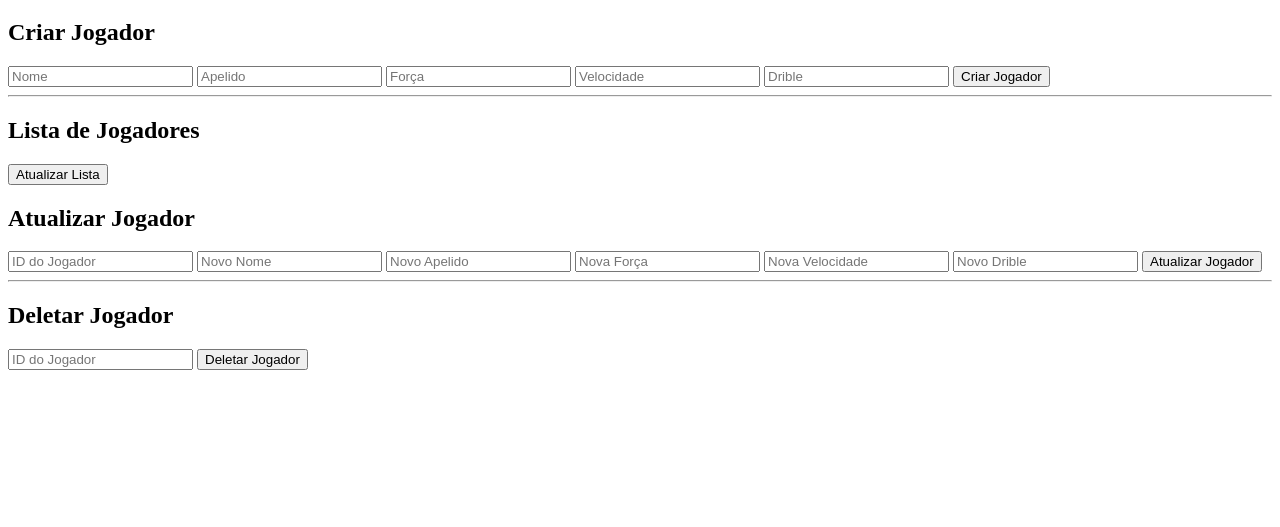
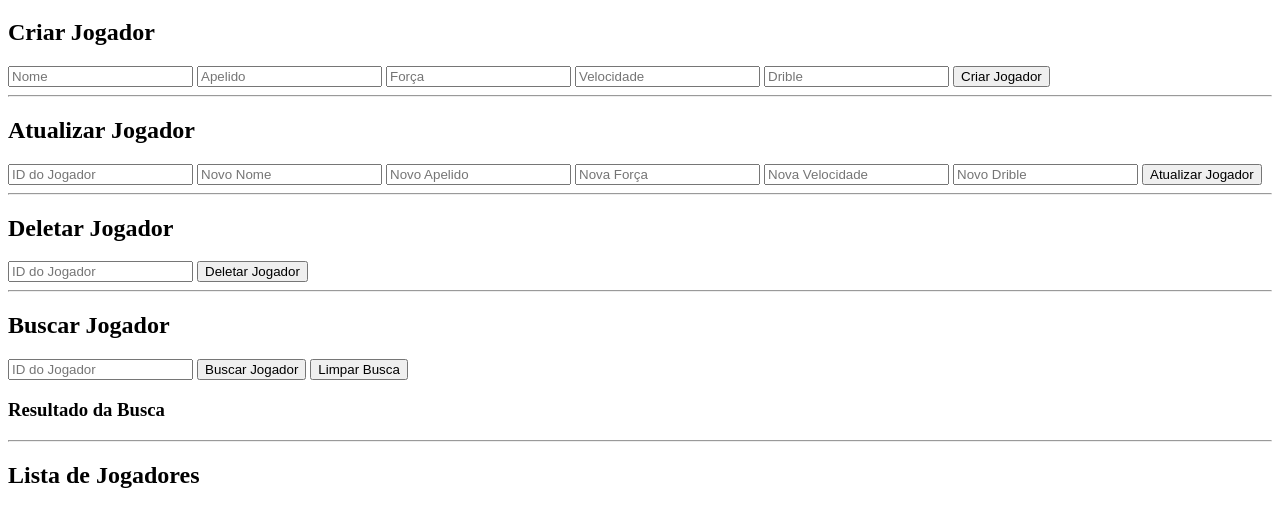
Before and after one commit to RochtBruno/spot_metrics, a website: page public/index.html in a window 1280 px wide. Shown: the part 61-588 px from the top of the page. Drawn offline with Linux system fonts and the light colour scheme; no server answers.

Commit message:
TODO-> estilização. DONE-> Funcionalidade de busca e melhoria na usabilidade

```diff
--- a/app.js
+++ b/app.js
@@ -6,7 +6,7 @@ const swaggerUi = require("swagger-ui-express");
 const express = require("express");
 const YAML = require("yamljs");
 const swaggerDocument = YAML.load("./swagger.yaml");
-//const cors = require("cors");
+const cors = require("cors");
 
 // Conectando ao MongoDB Atlas
 mongoose
@@ -25,8 +25,9 @@ mongoose
   });
 
 const app = express();
+app.use(cors());
 app.use(express.json()); // Para entender o corpo da requisição como JSON
-//app.use(cors());
+
 // Configuração das rotas
 app.use("/players", jogadorRoutes); // Use a variável correta aqui
 
--- a/public/index.html
+++ b/public/index.html
@@ -21,11 +21,6 @@
 
     <hr />
 
-  <!-- Lista de jogadores -->
-  <h2>Lista de Jogadores</h2>
-  <button onclick="listarJogadores()">Atualizar Lista</button>
-  <ul id="jogadoresList"></ul>
-
     <!-- Formulário para atualizar jogador -->
     <h2>Atualizar Jogador</h2>
     <form id="updateForm">
@@ -33,7 +28,11 @@
       <input type="text" id="updateName" placeholder="Novo Nome" />
       <input type="text" id="updateNickname" placeholder="Novo Apelido" />
       <input type="number" id="updateForca" placeholder="Nova Força" />
-    <input type="number" id="updateVelocidade" placeholder="Nova Velocidade" />
+      <input
+        type="number"
+        id="updateVelocidade"
+        placeholder="Nova Velocidade"
+      />
       <input type="number" id="updateDrible" placeholder="Novo Drible" />
       <button type="submit">Atualizar Jogador</button>
     </form>
@@ -47,6 +46,23 @@
       <button type="submit">Deletar Jogador</button>
     </form>
 
+    <hr />
+
+    <!-- Seção de busca de jogador -->
+    <h2>Buscar Jogador</h2>
+    <input type="text" id="searchQuery" placeholder="ID do Jogador" />
+    <button onclick="buscarJogador()">Buscar Jogador</button>
+    <button onclick="limparBusca()">Limpar Busca</button>
+
+    <h3>Resultado da Busca</h3>
+    <div id="resultadoBusca"></div>
+
+    <hr />
+
+    <!-- Lista de jogadores -->
+    <h2>Lista de Jogadores</h2>
+    <ul id="jogadoresList"></ul>
+
     <script src="script.js"></script>
   </body>
 </html>
--- a/public/script.js
+++ b/public/script.js
@@ -75,6 +75,49 @@ async function listarJogadores() {
   }
 }
 
+//buscar jogador
+async function buscarJogador() {
+  const query = document.getElementById("searchQuery").value.trim();
+  const resultadoBusca = document.getElementById("resultadoBusca");
+  resultadoBusca.innerHTML = "";
+
+  try {
+    // Verifica se o query é um ID e usa a rota específica se for o caso
+    const response = await fetch(`${apiUrl}/players/${query}`);
+    if (!response.ok) throw new Error("Jogador não encontrado");
+
+    const jogador = await response.json();
+
+    const dataCriacao = new Date(jogador.data_criacao).toLocaleDateString(
+      "pt-BR",
+      {
+        year: "numeric",
+        month: "2-digit",
+        day: "2-digit",
+      }
+    );
+
+    resultadoBusca.innerHTML = `
+      <p><strong>ID:</strong> ${jogador.identificador}</p>
+      <p><strong>Nome:</strong> ${jogador.nome}</p>
+      <p><strong>Apelido:</strong> ${jogador.apelido}</p>
+      <p><strong>Data de Criação:</strong> ${dataCriacao}</p>
+      <p><strong>Força:</strong> ${jogador.habilidades.forca}</p>
+      <p><strong>Velocidade:</strong> ${jogador.habilidades.velocidade}</p>
+      <p><strong>Drible:</strong> ${jogador.habilidades.drible}</p>
+    `;
+    document.getElementById("searchQuery").value = "";
+  } catch (error) {
+    console.error("Erro:", error);
+    resultadoBusca.innerHTML = `<p>Jogador não encontrado.</p>`;
+    document.getElementById("searchQuery").value = "";
+  }
+}
+
+function limparBusca() {
+  const resultadoBusca = document.getElementById("resultadoBusca");
+  resultadoBusca.innerHTML = "";
+}
 // Função para atualizar jogador
 document
   .getElementById("updateForm")
@@ -108,6 +151,7 @@ document
       if (response.ok) {
         alert("Jogador atualizado com sucesso!");
         listarJogadores();
+        document.getElementById("updateForm").reset();
       } else {
         const errorData = await response.json();
         alert(
@@ -140,6 +184,7 @@ document
       if (response.ok) {
         alert("Jogador deletado com sucesso!");
         listarJogadores();
+        document.getElementById("deleteForm").reset();
       } else {
         const errorData = await response.json();
         alert(
```
Also changed, not shown: controllers/jogadorController.js (+25 -15 lines), routes/jogadorRoutes.js (+7 -7 lines). Lines whose indentation alone changed are shown as unchanged.
